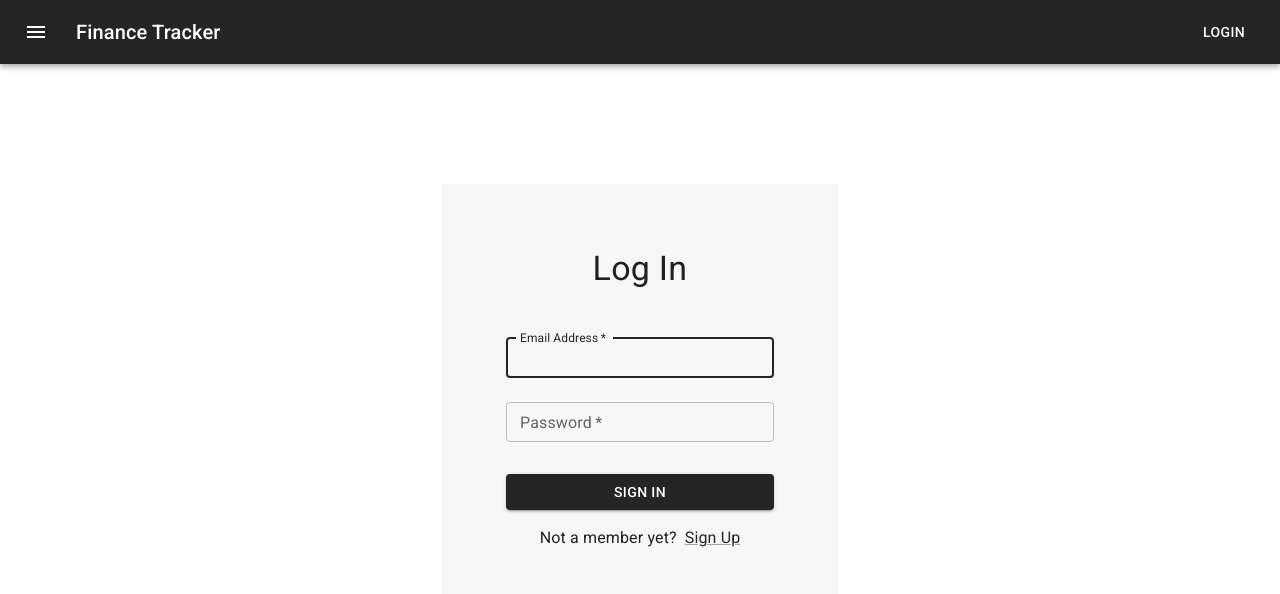
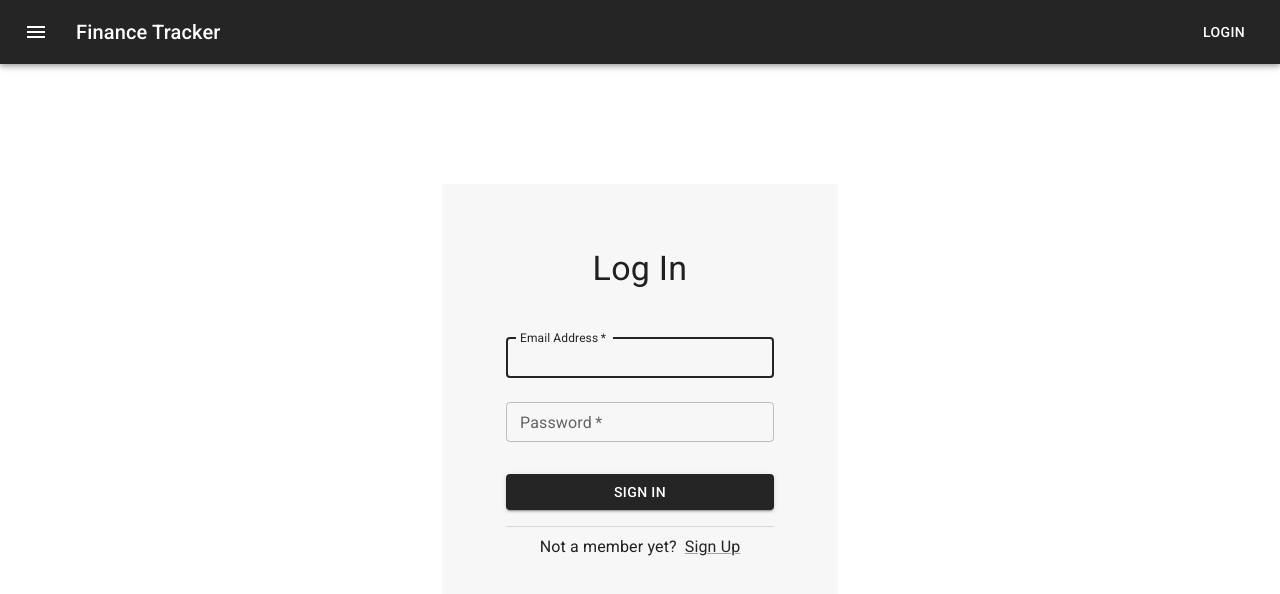
Before and after one commit to phillytan/FinanceTracker, a React (Create React App) app: page /login in a window 1280 px wide. Shown: the top 594 px of the page. Built offline with nearby package versions, Linux system fonts and the light colour scheme.

Commit message:
added divider

```diff
--- a/src/pages/LoginPage.js
+++ b/src/pages/LoginPage.js
@@ -7,6 +7,7 @@ import Grid from "@mui/material/Grid";
 import Box from "@mui/material/Box";
 import Typography from "@mui/material/Typography";
 import Container from "@mui/material/Container";
+import { Divider } from "@mui/material";
 
 // https://github.com/mui/material-ui/blob/v5.13.4/docs/data/material/getting-started/templates/sign-in/SignIn.js
 export default function LoginPage() {
@@ -67,6 +68,7 @@ export default function LoginPage() {
           >
             Sign In
           </Button>
+          <Divider sx={{ mb: 1 }}/>
           <Grid container>
             <Grid
               item
```
